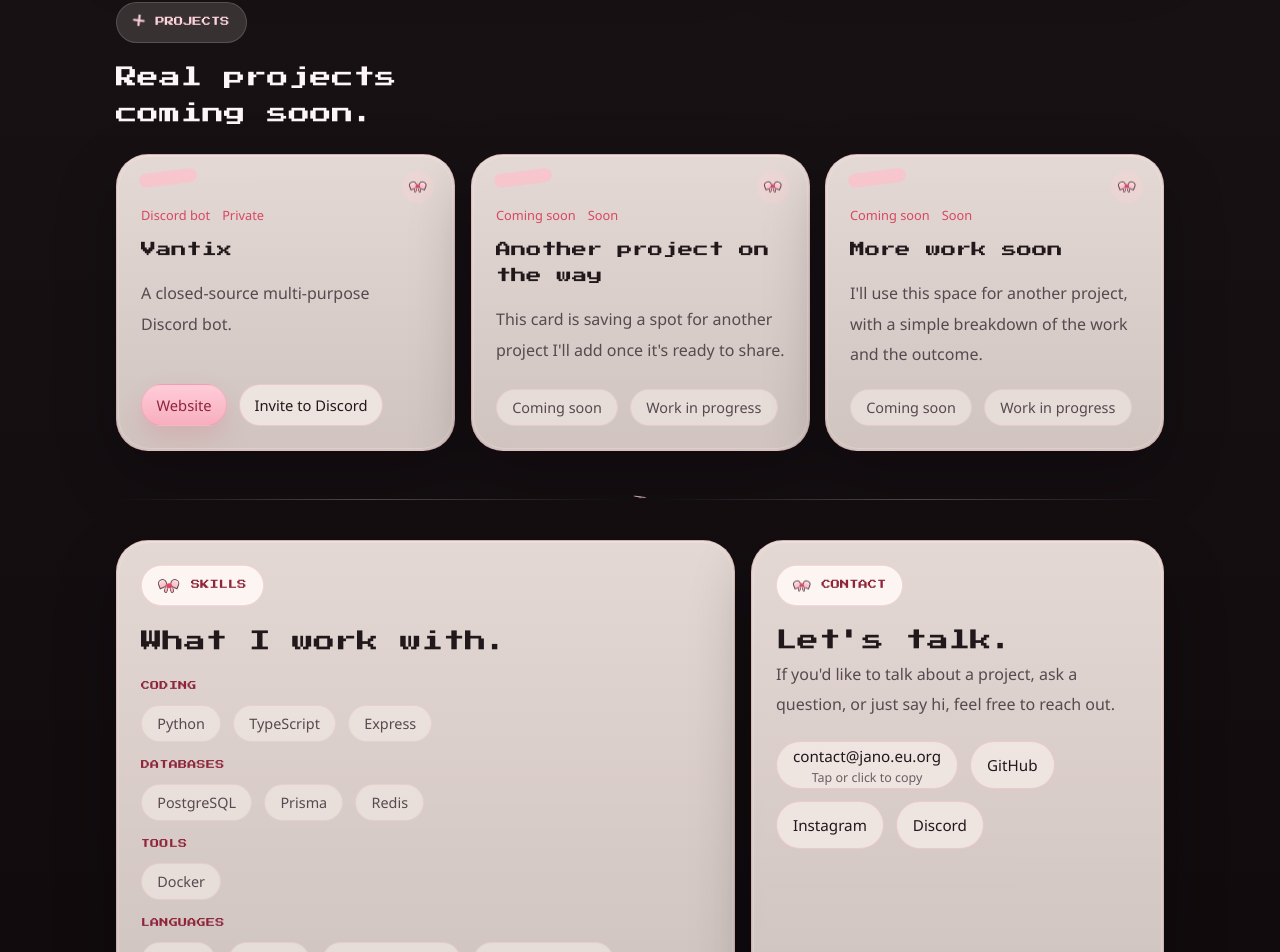
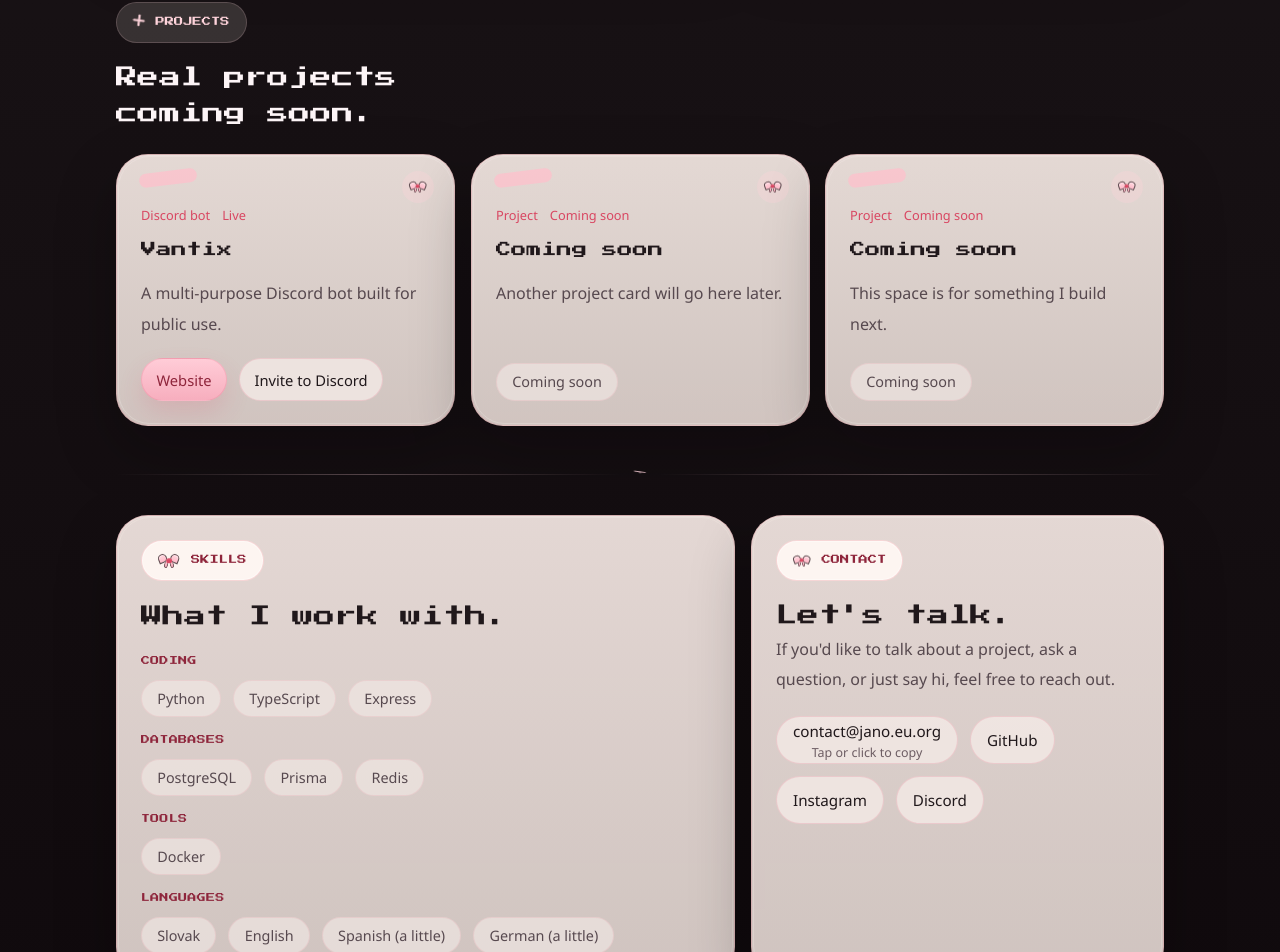
Before and after one commit to Janlxrd/portfolio, a Next.js app: page / in a window 1280 px wide. Shown: the part 1061-2013 px from the top of the page. Built offline with nearby package versions, Linux system fonts and the light colour scheme.

Commit message:
Restore Vantix project and simplify placeholder cards

```diff
--- a/app/globals.css
+++ b/app/globals.css
@@ -721,25 +721,13 @@ a {
   overflow: hidden;
   display: flex;
   flex-direction: column;
-  outline: none;
   transition:
-    transform 180ms ease,
     box-shadow 180ms ease,
     border-color 180ms ease;
 }
 
 .project-card:hover {
-  transform: translateY(-3px);
-  border-color: var(--border-strong);
-  box-shadow: 0 28px 50px rgba(8, 4, 6, 0.32);
-}
-
-.project-card:focus-visible {
-  transform: translateY(-3px);
-  border-color: var(--border-strong);
-  box-shadow:
-    0 28px 50px rgba(8, 4, 6, 0.32),
-    0 0 0 3px rgba(217, 71, 98, 0.14);
+  border-color: rgba(217, 71, 98, 0.24);
 }
 
 .project-tape {
--- a/app/page.js
+++ b/app/page.js
@@ -11,18 +11,9 @@ const featuredProjects = [
   {
     title: "Vantix",
     category: "Discord bot",
-    year: "Private",
-    description:
-      "A closed-source multi-purpose Discord bot.",
-    overview:
-      "Vantix is a multi-purpose Discord bot built for public use. The code is closed source, but the website is live and the bot can be invited through Discord.",
-    stack: ["TypeScript", "discord.js", "PostgreSQL", "Prisma", "Redis", "Express", "Docker"],
-    highlights: [
-      "Multi-purpose Discord bot",
-      "Built for public use",
-      "Live website and invite link"
-    ],
-    cardActions: [
+    status: "Live",
+    description: "A multi-purpose Discord bot built for public use.",
+    actions: [
       {
         href: "https://vantix.jano.eu.org",
         label: "Website",
@@ -33,46 +24,19 @@ const featuredProjects = [
           "https://discord.com/oauth2/authorize?client_id=1495397495868756058&scope=bot+applications.commands&integration_type=0&permissions=1237219405014",
         label: "Invite to Discord"
       }
-    ],
-    liveUrl: "https://vantix.jano.eu.org",
-    liveLabel: "Website",
-    codeUrl:
-      "https://discord.com/oauth2/authorize?client_id=1495397495868756058&scope=bot+applications.commands&integration_type=0&permissions=1237219405014",
-    codeLabel: "Invite to Discord"
+    ]
   },
   {
-    title: "Another project on the way",
-    category: "Coming soon",
-    year: "Soon",
-    description:
-      "This card is saving a spot for another project I'll add once it's ready to share.",
-    overview:
-      "Once I have more work online, this section will show the idea behind the project, the tools I used, and the parts I'm most proud of.",
-    stack: ["Idea", "Build", "Takeaways"],
-    highlights: [
-      "The main goal",
-      "Key features or decisions",
-      "What changed while I built it"
-    ],
-    liveUrl: null,
-    codeUrl: null
+    title: "Coming soon",
+    category: "Project",
+    status: "Coming soon",
+    description: "Another project card will go here later."
   },
   {
-    title: "More work soon",
-    category: "Coming soon",
-    year: "Soon",
-    description:
-      "I'll use this space for another project, with a simple breakdown of the work and the outcome.",
-    overview:
-      "This placeholder will turn into a full project summary with the context, the build process, and the final result.",
-    stack: ["Context", "Process", "Outcome"],
-    highlights: [
-      "Why I built it",
-      "How I put it together",
-      "What the final result was"
-    ],
-    liveUrl: null,
-    codeUrl: null
+    title: "Coming soon",
+    category: "Project",
+    status: "Coming soon",
+    description: "This space is for something I build next."
   }
 ];
 
@@ -184,37 +148,6 @@ function Apple() {
         <span />
       </span>
     </span>
-  );
-}
-
-function ProjectActionLink({
-  href,
-  label,
-  compact = false,
-  primary = false,
-  stopPropagation = false
-}) {
-  const className =
-    `project-action${compact ? " is-compact" : ""}${primary ? " project-action-primary" : ""}${href ? "" : " is-disabled"}`;
-
-  if (!href) {
-    return (
-      <span aria-disabled="true" className={className}>
-        {label}
-      </span>
-    );
-  }
-
-  return (
-    <a
-      className={className}
-      href={href}
-      onClick={stopPropagation ? (event) => event.stopPropagation() : undefined}
-      rel="noreferrer"
-      target="_blank"
-    >
-      {label}
-    </a>
   );
 }
 
@@ -446,7 +379,6 @@ export default function Home() {
   const [activeSection, setActiveSection] = useState("about");
   const [isNavPinned, setIsNavPinned] = useState(false);
   const [navIndicatorStyle, setNavIndicatorStyle] = useState(null);
-  const [selectedProject, setSelectedProject] = useState(null);
   const [showBackToTop, setShowBackToTop] = useState(false);
   const [toastMessage, setToastMessage] = useState("");
   const navRef = useRef(null);
@@ -593,26 +525,6 @@ export default function Home() {
       }
     };
   }, []);
-
-  useEffect(() => {
-    if (!selectedProject) {
-      return;
-    }
-
-    const handleKeyDown = (event) => {
-      if (event.key === "Escape") {
-        setSelectedProject(null);
-      }
-    };
-
-    lenisRef.current?.stop();
-    window.addEventListener("keydown", handleKeyDown);
-
-    return () => {
-      window.removeEventListener("keydown", handleKeyDown);
-      lenisRef.current?.start();
-    };
-  }, [selectedProject]);
 
   useEffect(() => {
     if (!toastMessage) {
@@ -869,14 +781,6 @@ export default function Home() {
     };
   }, [activeSection]);
 
-  const handleProjectOpen = (project) => {
-    setSelectedProject(project);
-  };
-
-  const handleProjectClose = () => {
-    setSelectedProject(null);
-  };
-
   const handleCopyEmail = async () => {
     const fallbackCopy = () => {
       const textArea = document.createElement("textarea");
@@ -1073,17 +977,7 @@ export default function Home() {
                 style={{ "--reveal-delay": `${index * 90}ms` }}
               >
                 <article
-                  aria-label={`Open ${project.title}`}
                   className="card project-card flex h-full flex-col overflow-hidden"
-                  onClick={() => handleProjectOpen(project)}
-                  onKeyDown={(event) => {
-                    if (event.key === "Enter" || event.key === " ") {
-                      event.preventDefault();
-                      handleProjectOpen(project);
-                    }
-                  }}
-                  role="button"
-                  tabIndex={0}
                 >
                   <div className="project-tape" aria-hidden="true" />
                   <div className="project-pin" aria-hidden="true">
@@ -1092,29 +986,26 @@ export default function Home() {
 
                   <div className="project-meta flex flex-wrap">
                     <span>{project.category}</span>
-                    <span>{project.year}</span>
+                    <span>{project.status}</span>
                   </div>
 
                   <h3>{project.title}</h3>
                   <p className="project-description">{project.description}</p>
 
                   <div className="project-footer flex flex-wrap">
-                    {project.cardActions
-                      ? project.cardActions.map((action) => (
-                          <ProjectActionLink
-                            compact
+                    {project.actions
+                      ? project.actions.map((action) => (
+                          <a
+                            className={`project-action is-compact${action.primary ? " project-action-primary" : ""}`}
                             href={action.href}
                             key={action.label}
-                            label={action.label}
-                            primary={action.primary}
-                            stopPropagation
-                          />
+                            rel="noreferrer"
+                            target="_blank"
+                          >
+                            {action.label}
+                          </a>
                         ))
-                      : (project.footerTags ?? ["Coming soon", "Work in progress"]).map((tag) => (
-                          <span className="tiny-pill" key={tag}>
-                            {tag}
-                          </span>
-                        ))}
+                      : <span className="tiny-pill">Coming soon</span>}
                   </div>
                 </article>
               </div>
@@ -1195,66 +1086,6 @@ export default function Home() {
         </footer>
       </div>
 
-      {selectedProject ? (
-        <div className="drawer-backdrop fixed inset-0 flex justify-end" onClick={handleProjectClose}>
-          <aside
-            aria-labelledby="project-drawer-title"
-            aria-modal="true"
-            className="project-drawer overflow-y-auto"
-            data-lenis-prevent="true"
-            onClick={(event) => event.stopPropagation()}
-            role="dialog"
-          >
-            <div className="drawer-head flex items-start justify-between">
-              <div className="drawer-meta flex flex-wrap">
-                <span>{selectedProject.category}</span>
-                <span>{selectedProject.year}</span>
-              </div>
-
-              <button className="drawer-close" onClick={handleProjectClose} type="button">
-                Close
-              </button>
-            </div>
-
-            <h2 id="project-drawer-title">{selectedProject.title}</h2>
-            <p className="drawer-description">{selectedProject.overview}</p>
-
-            <div className="drawer-section">
-              <p className="drawer-section-title">Highlights</p>
-              <ul className="drawer-list">
-                {selectedProject.highlights.map((highlight) => (
-                  <li key={highlight}>{highlight}</li>
-                ))}
-              </ul>
-            </div>
-
-            <div className="drawer-section">
-              <p className="drawer-section-title">Stack</p>
-              <div className="drawer-pills flex flex-wrap">
-                {selectedProject.stack.map((item) => (
-                  <span className="tiny-pill" key={item}>
-                    {item}
-                  </span>
-                ))}
-              </div>
-            </div>
-
-            {selectedProject.liveUrl || selectedProject.codeUrl ? (
-              <div className="drawer-actions flex flex-wrap">
-                <ProjectActionLink
-                  href={selectedProject.liveUrl}
-                  label={selectedProject.liveLabel ?? "Visit site"}
-                />
-                <ProjectActionLink
-                  href={selectedProject.codeUrl}
-                  label={selectedProject.codeLabel ?? "View code"}
-                />
-              </div>
-            ) : null}
-          </aside>
-        </div>
-      ) : null}
-
       <div
         aria-live="polite"
         className={`copy-toast${toastMessage ? " is-visible" : ""}`}
```
